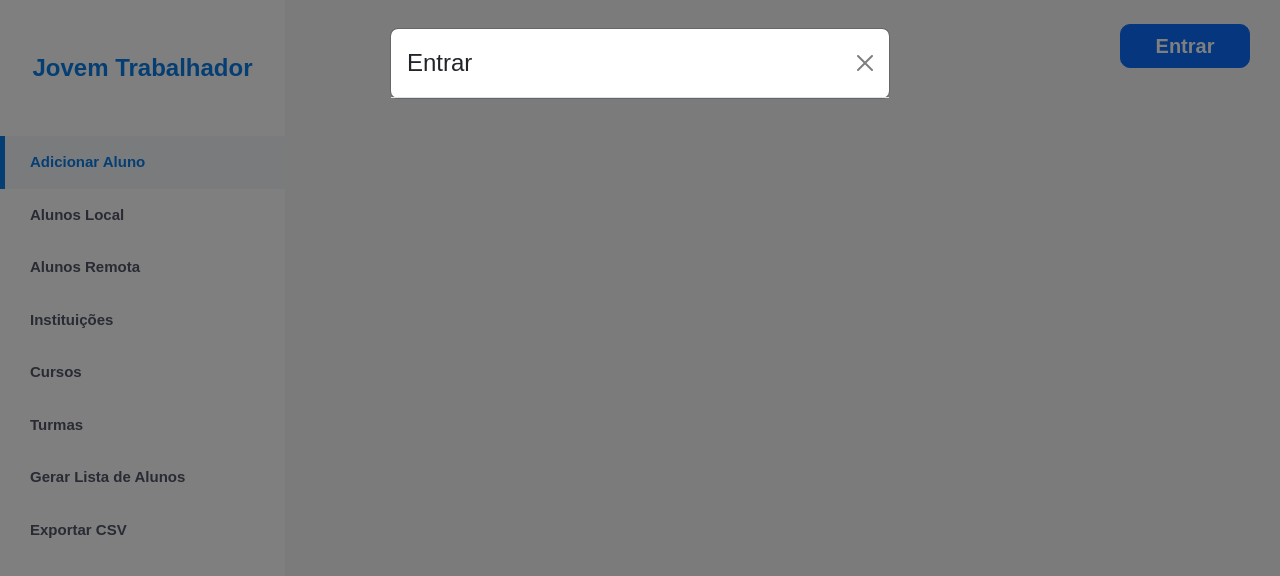
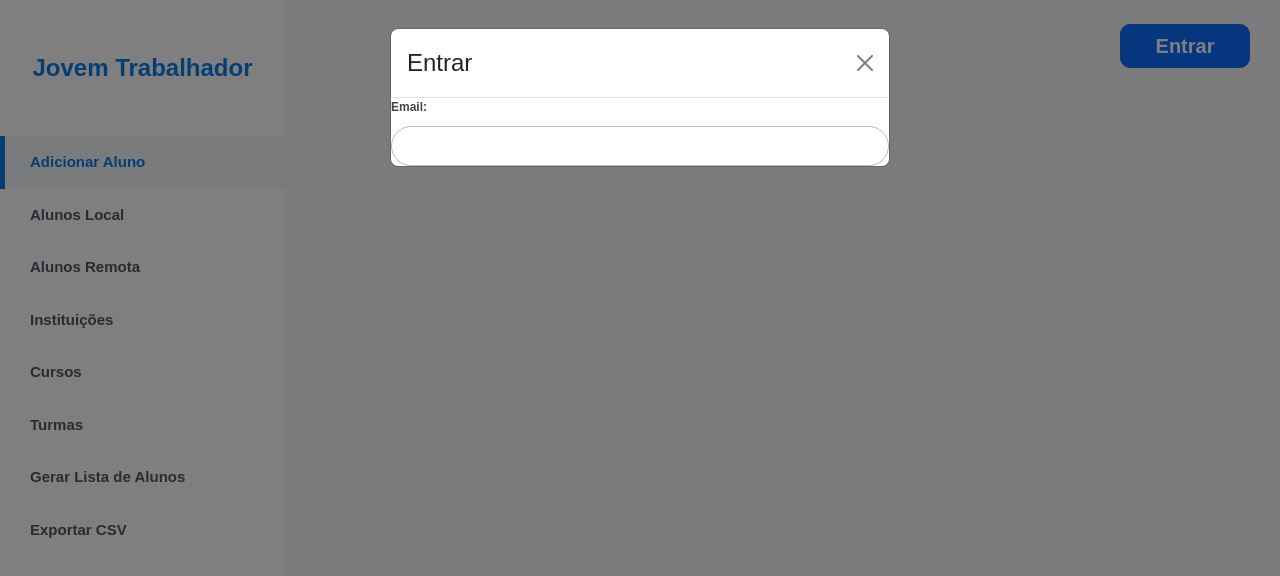
Before and after one commit to Kaua032/Jovem_Trabalhador_Front_End, a React (Vite) app: page / in a window 1280 px wide. Both pictures are taken after a click on the button "Entrar". Shown: the top 576 px of the page. Built offline with nearby package versions, Linux system fonts and the light colour scheme.

Commit message:
feat: "Added InputComponent to Home page; updated HomeStyled"
This commit adds a new component, InputComponent, to the Home page and updates the HomeStyled component to include it.

```diff
--- /dev/null
+++ b/src/components/Input/InputComponent.jsx
@@ -0,0 +1,10 @@
+import { InputArea } from "./InputStyled";
+
+export default function InputComponent({ ...props }) {
+  return (
+    <InputArea>
+      <p>{props.title}</p>
+      <input type={props.type} placeholder={props.plaHolder} />
+    </InputArea>
+  );
+}
--- /dev/null
+++ b/src/components/Input/InputStyled.jsx
@@ -0,0 +1,22 @@
+import styled from "styled-components";
+
+export const InputArea = styled.div`
+    display: flex;
+    flex-direction: column;
+    gap: 10px;
+    width: 100%;
+    p{
+        font-size: 12px;
+        font-weight: bold;
+        color: #454545;
+        margin: 0;
+    }
+    input{
+        color: #454545;
+        border: 1px solid #bababa;
+        border-radius: 20px;
+        height: 40px;
+        padding-left: 15px;
+    }
+
+`
--- a/src/pages/Home/Home.jsx
+++ b/src/pages/Home/Home.jsx
@@ -2,6 +2,7 @@ import { useState } from "react";
 import Navbar from "../../components/Navbar/Navbar";
 import { Button, Modal } from "react-bootstrap";
 import { MainHome } from "./HomeStyled";
+import InputComponent from "../../components/Input/InputComponent";
 
 export default function Home() {
   const [show, setShow] = useState(false);
@@ -19,6 +20,7 @@ export default function Home() {
         <Modal.Header closeButton>
           <Modal.Title id="modalTitle">Entrar</Modal.Title>
         </Modal.Header>
+        <InputComponent  type="text" title="Email:"/>
       </Modal>
     </MainHome>
   );
--- a/src/pages/Home/HomeStyled.jsx
+++ b/src/pages/Home/HomeStyled.jsx
@@ -12,4 +12,5 @@ export const MainHome = styled.main`
         margin-right: 30px;
         border-radius: 10px;
     }
+
 `
```
